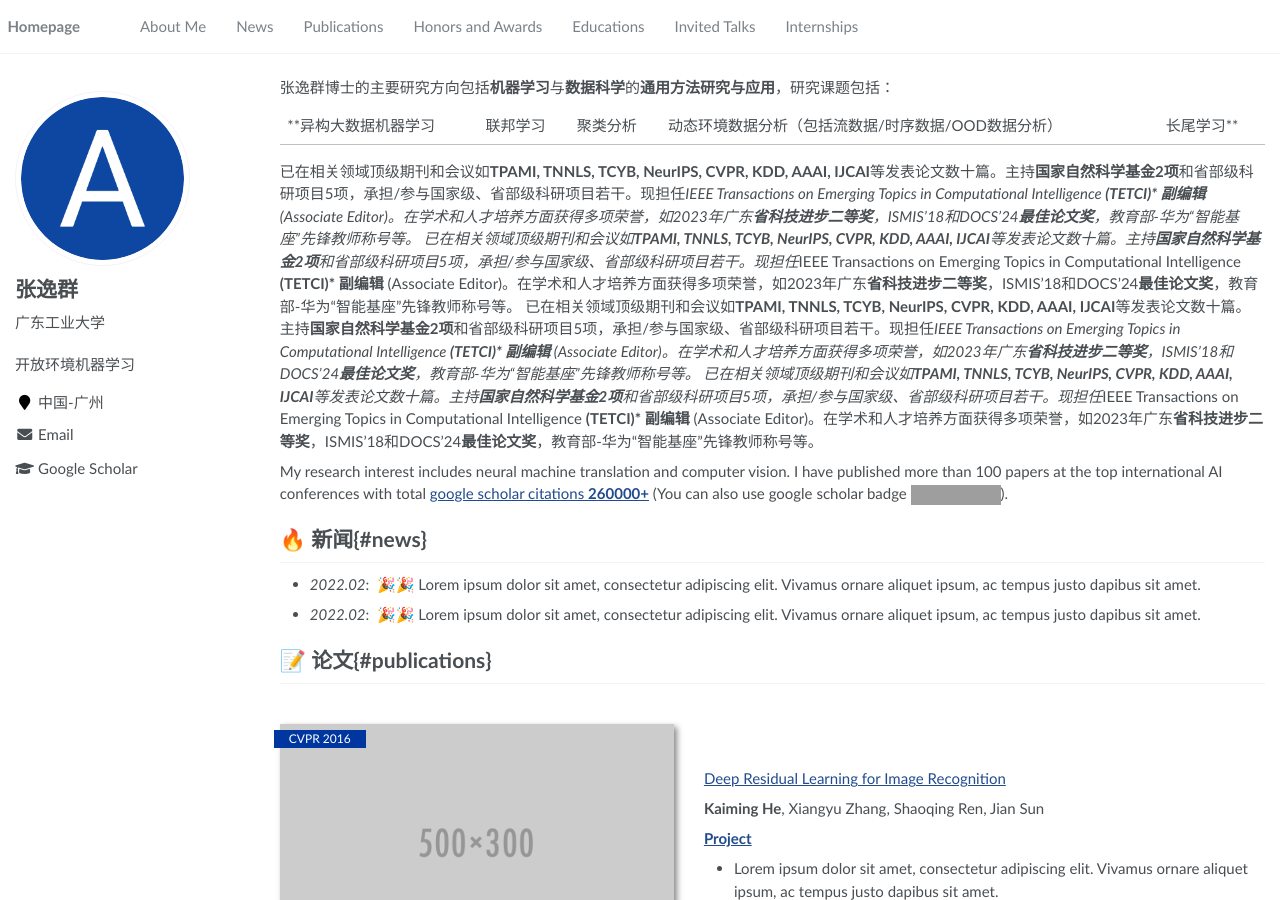
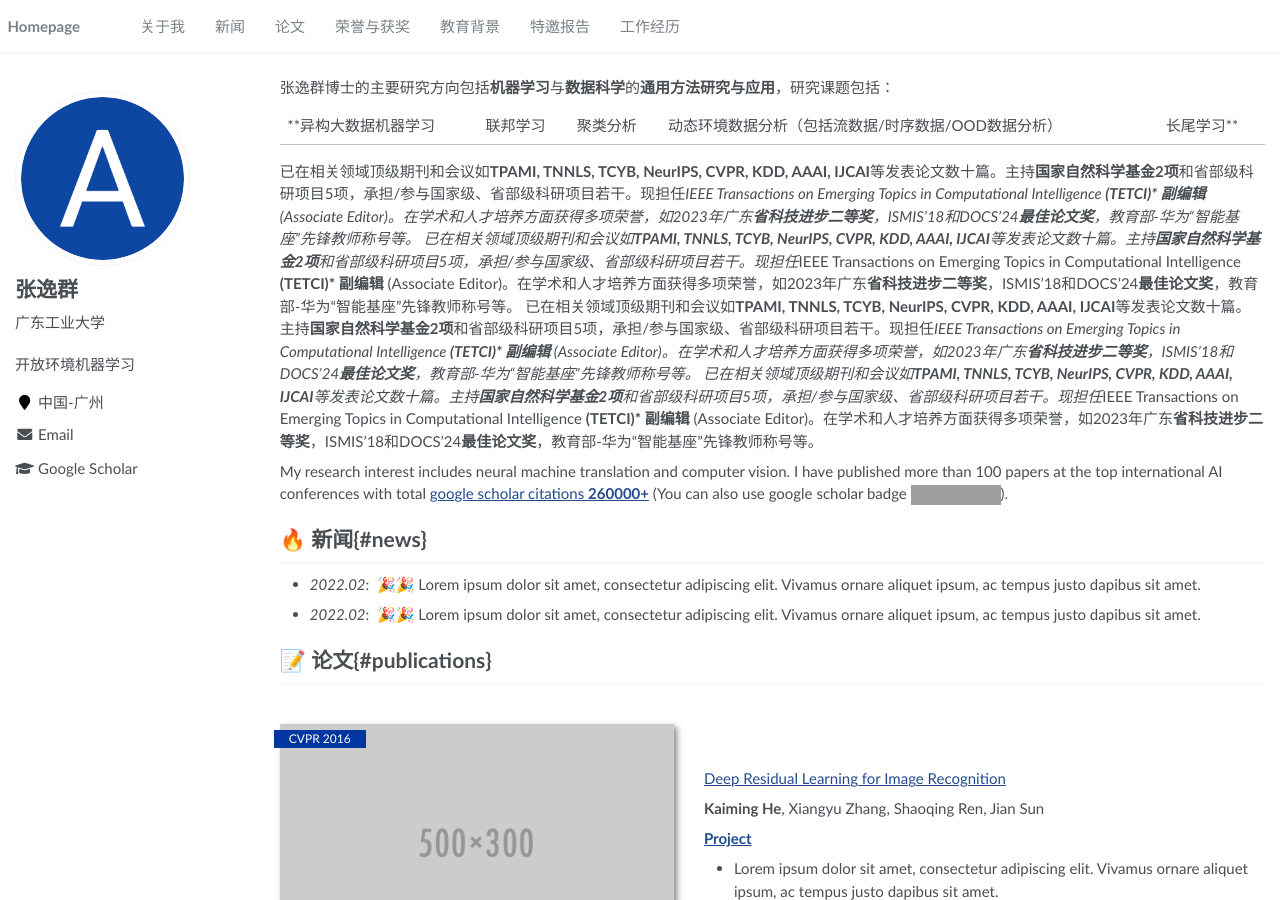
Before and after one commit to yqzhang-Zz/zh, a Jekyll site: the page built from _pages/about.md, in a window 1280 px wide and 900 px high. Built offline with Jekyll 4.4.1, drawn with Linux system fonts in a browser that asks for light colours; grey boxes are pictures that could not be loaded.

Commit message:
Update navigation.yml

```diff
--- a/_data/navigation.yml
+++ b/_data/navigation.yml
@@ -1,23 +1,23 @@
 # main links links
 main:
 
-  - title: "About Me"
+  - title: "关于我"
     url: "/#about-me"
 
-  - title: "News"
+  - title: "新闻"
     url: "/#-news"
 
-  - title: "Publications"
+  - title: "论文"
     url: "/#-publications"
 
-  - title: "Honors and Awards"
+  - title: "荣誉与获奖"
     url: "/#-honors-and-awards"
 
-  - title: "Educations"
+  - title: "教育背景"
     url: "/#-educations"
 
-  - title: "Invited Talks"
+  - title: "特邀报告"
     url: "/#-invited-talks"
 
-  - title: "Internships"
+  - title: "工作经历"
     url: "/#-internships"
```
